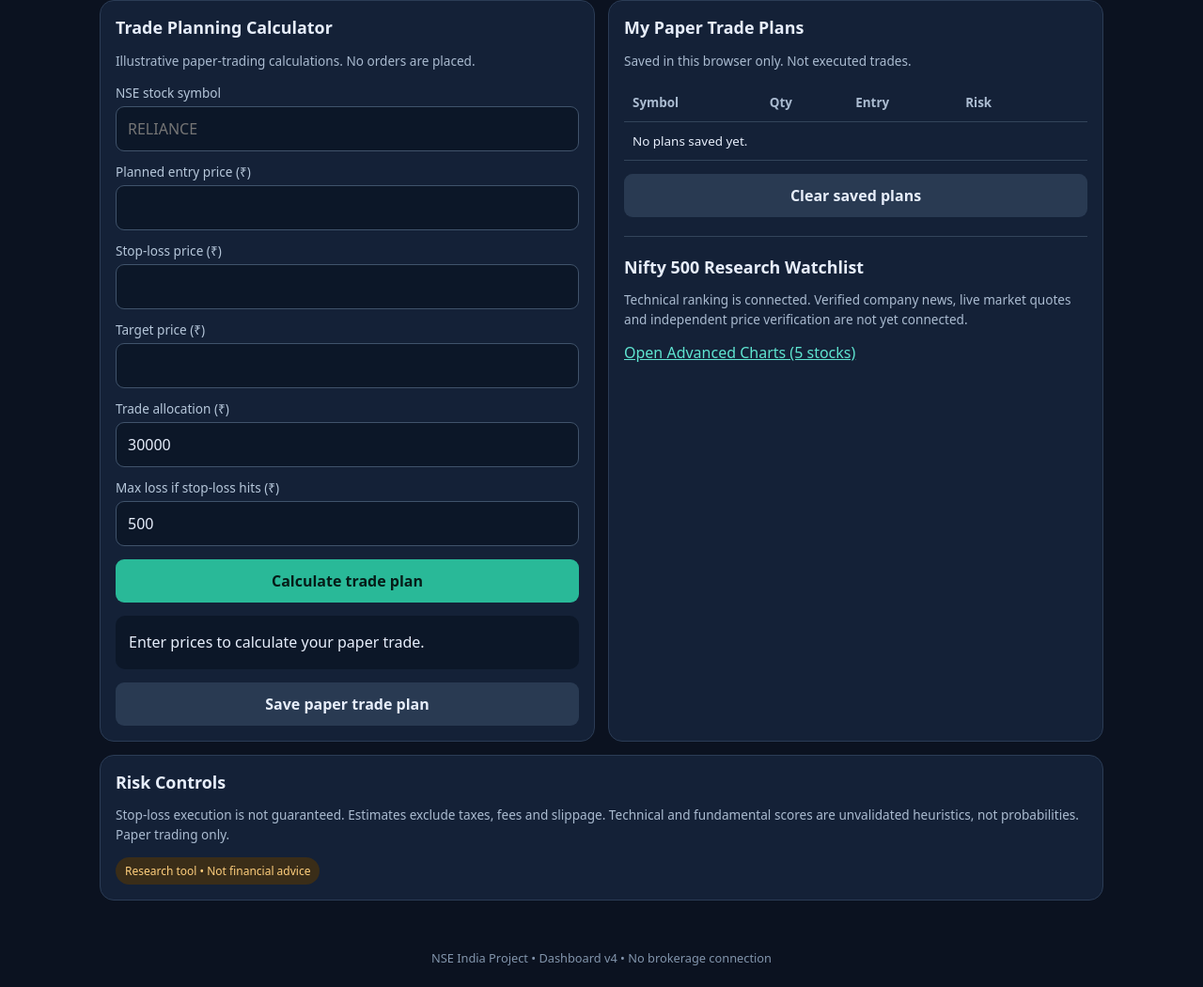
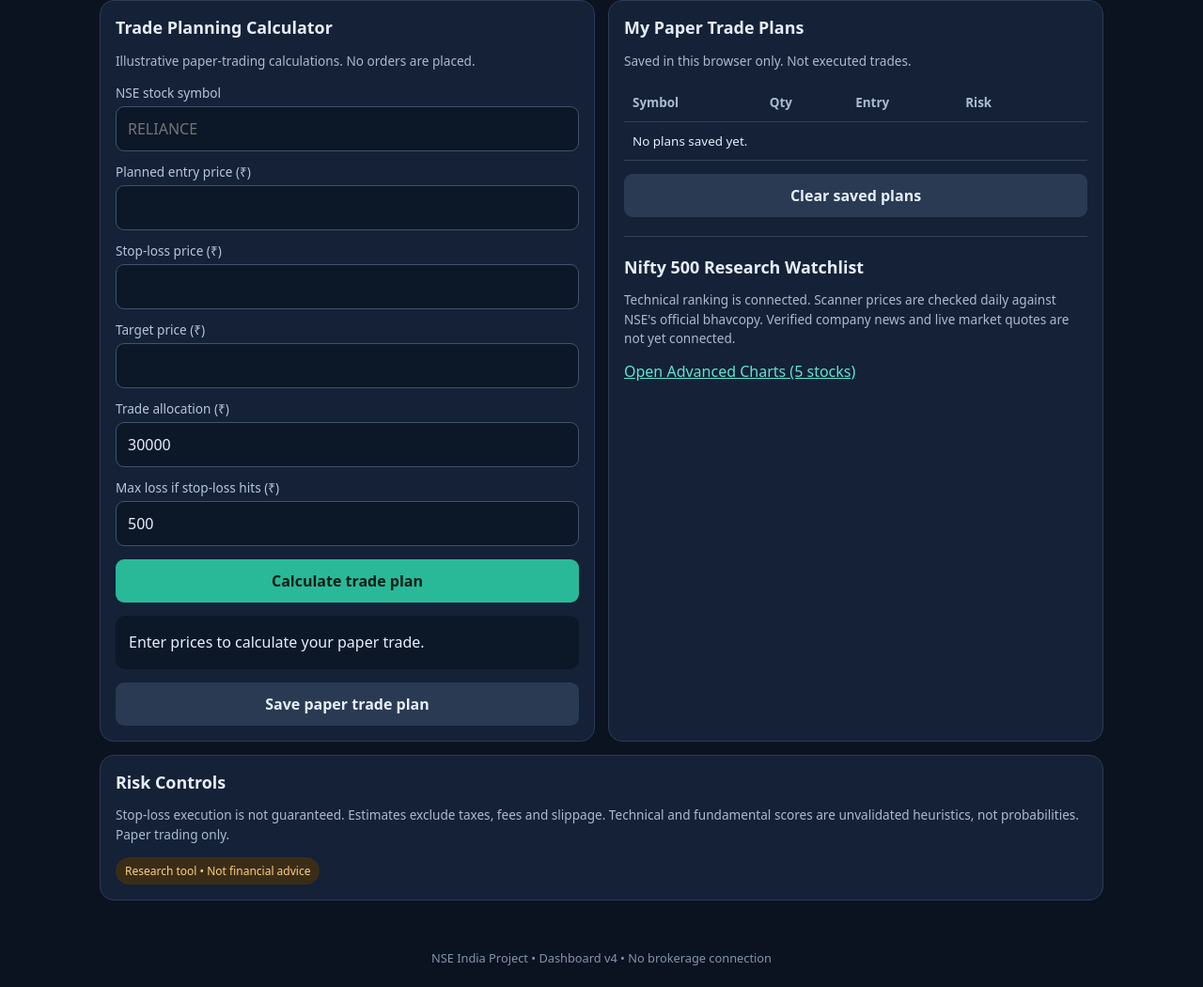
Before and after one commit to Gunalan2026/nse-india-swing-trading, a plain HTML site: page index.html in a window 1280 px wide. Shown: the part 2355-3405 px from the top of the page at 94% size. Drawn offline with Linux system fonts and the light colour scheme.

Commit message:
Dashboard: note that scanner prices are checked against NSE bhavcopy
Co-Authored-By: Claude Opus 5.5 <noreply@anthropic.com>
Claude-Session: https://claude.ai/code/session_01EzSubwj8wASZGJ5RxGnsG2

```diff
--- a/index.html
+++ b/index.html
@@ -269,9 +269,10 @@ Clear saved plans
 
 <h2>Nifty 500 Research Watchlist</h2>
 <p class="note">
-Technical ranking is connected.
-Verified company news, live market quotes
-and independent price verification are not yet connected.
+Technical ranking is connected. Scanner prices are
+checked daily against NSE's official bhavcopy.
+Verified company news and live market quotes
+are not yet connected.
 </p>
 
 <a href="charts.html">
```
